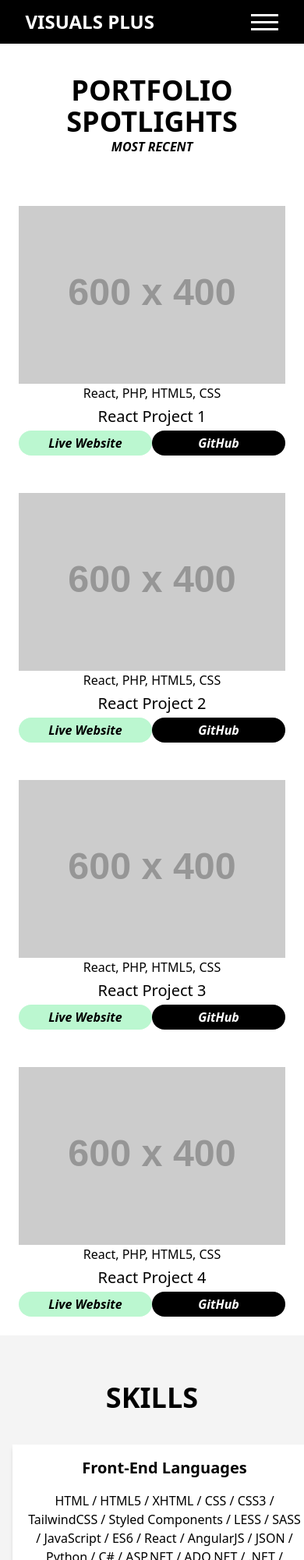
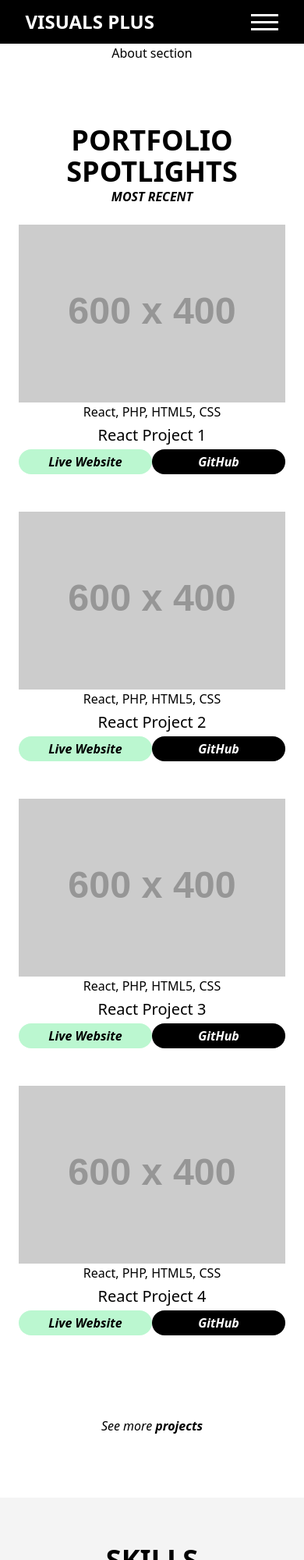
Before and after one commit to Zwill1/Astro-Portfolio, an Astro site: page / in a window 390 px wide. Shown: the top 2000 px of the page at 78% size. Built offline with nearby package versions, Linux system fonts and the light colour scheme; Astro itself is replaced by a stand-in of ours; placeholder pictures from the web are drawn by us.

Commit message:
making minor UI changes

```diff
--- a/src/pages/index.astro
+++ b/src/pages/index.astro
@@ -1,5 +1,6 @@
 ---
 import Layout from '../layouts/Layout.astro';
+import About from '../ui/Home/About.astro';
 import ProjectCardSection from '../ui/Home/ProjectCardSection.astro';
 import SkillSection from '../ui/Home/SkillSection.astro';
 import EducationSection from '../ui/Home/EducationSection.astro';
@@ -7,7 +8,13 @@ import EducationSection from '../ui/Home/EducationSection.astro';
 
 <Layout title="Home title tag">
 	<main>
+		<About />
 		<ProjectCardSection />
+		<section class="mb-20">
+			<p class="text-center text-1xl italic">
+				See more <a class="font-bold" href="http://localhost:4321/portfolio">projects</a>
+			</p>
+		</section>
 		<section class="bg-[#f4f4f4] pt-5 pb-5 shadow-xl">
 			<SkillSection />
 		</section>
--- /dev/null
+++ b/src/ui/Home/About.astro
@@ -0,0 +1,7 @@
+---
+
+---
+
+<div class="w-full">
+    <p class="text-center">About section</p>
+</div>
--- a/src/ui/Home/ProjectCardSection.astro
+++ b/src/ui/Home/ProjectCardSection.astro
@@ -2,7 +2,7 @@
 import ProjectCard from '../../components/ProjectCard.jsx';
 ---
 
-<section class="mt-10 mb-10">
+<section class="mt-20">
     <h2 class="text-center text-4xl font-bold uppercase">Portfolio Spotlights</h2>
     <p class="text-center text-1xl font-semibold uppercase italic">Most Recent</p>
 </section>
@@ -74,7 +74,7 @@ import ProjectCard from '../../components/ProjectCard.jsx';
         />
     </div>
 </section>
-<section class="md:flex w-full lg:hidden">
+<section class="md:flex w-full lg:hidden mb-20">
     <div class="w-full md:w-6/12 lg:w-3/12 text-center p-6">
         <ProjectCard
         image="https://placehold.co/600x400"
--- a/src/ui/Home/SkillSection.astro
+++ b/src/ui/Home/SkillSection.astro
@@ -9,7 +9,7 @@
         <h4 class="text-xl font-semibold">Front-End Languages</h4>
         <p class="mt-4">
             HTML / HTML5 / XHTML / CSS / CSS3 / TailwindCSS / Styled Components / LESS / SASS / JavaScript / ES6 / React / AngularJS / JSON / Python / C# / ASP.NET / ADO.NET / .NET / Windows Forms (C#) / JQuery / JQueryUI / AJAX / OOP / Flash / ActionScript / XML
-        </p> hover:bg-[#f4f4f4]
+        </p>
         <h4 class="text-xl font-semibold mt-4">Back-End Languages</h4>
         <p class="mt-4">
             PHP / MySQL / MS SQL / Azure / NodeJS / Express / Mongoose
```
